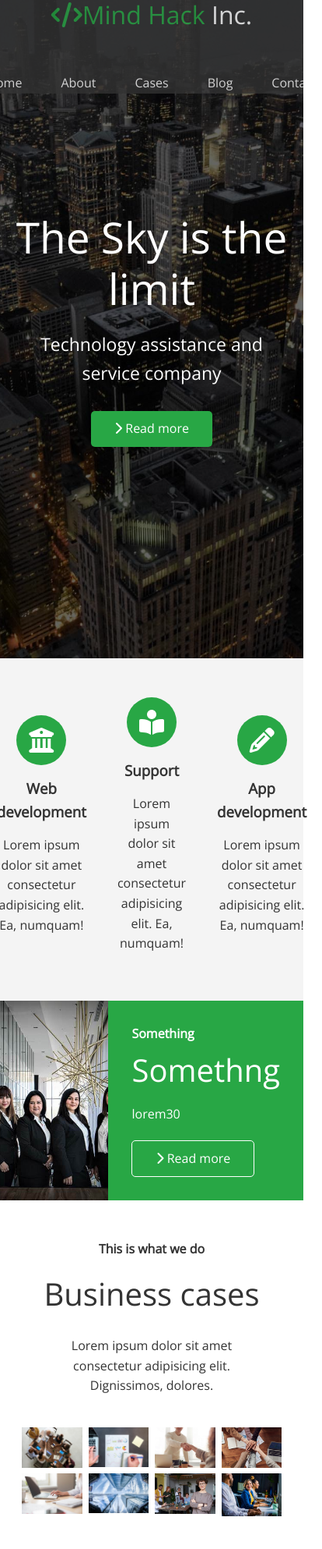
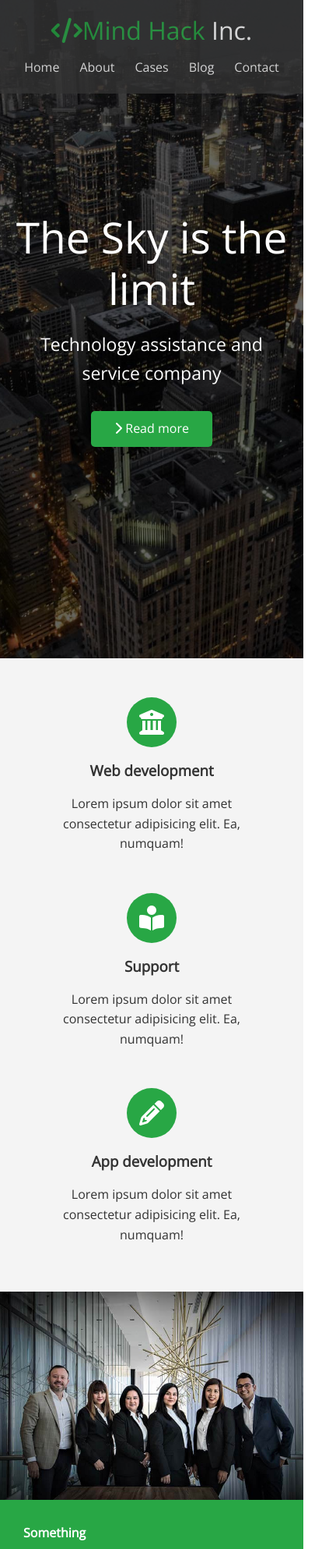
Before and after one commit to Eshh/MindHack-website, a plain HTML site: page pages/index.html in a window 390 px wide. Shown: the top 1986 px of the page at 78% size, 414 px wide, since content can reach past the window. Drawn offline with nearby package versions, Linux system fonts and the light colour scheme; files whose address does not match are found by name.

Commit message:
responsiveness

```diff
--- a/pages/index.html
+++ b/pages/index.html
@@ -5,8 +5,8 @@
     <meta charset="UTF-8">
     <meta http-equiv="X-UA-Compatible" content="IE=edge">
     <meta name="viewport" content="width=device-width, initial-scale=1.0">
+    <link rel="stylesheet" href="../styles/utility-styles.css">
     <link rel="stylesheet" href="../styles/index.css">
-    <link rel="stylesheet" href="../styles/utility-styles.css">
     <link rel="stylesheet" href="https://cdnjs.cloudflare.com/ajax/libs/font-awesome/6.3.0/css/all.min.css"
         integrity="sha512-SzlrxWUlpfuzQ+pcUCosxcglQRNAq/DZjVsC0lE40xsADsfeQoEypE+enwcOiGjk/bSuGGKHEyjSoQ1zVisanQ=="
         crossorigin="anonymous" referrerpolicy="no-referrer" />
--- a/styles/index.css
+++ b/styles/index.css
@@ -62,7 +62,7 @@ input[type="number"]::-webkit-outer-spin-button {
 .navbar a {
   color: #fff;
   padding: 10px 20px;
-  margin: 0 5px;
+  /* margin: 0 5px; */
 }
 
 .navbar a:hover {
@@ -199,5 +199,29 @@ input[type="number"]::-webkit-outer-spin-button {
   .navbar {
     flex-direction: column;
     height: 120px;
+    padding: 20px;
+  }
+
+  .navbar a {
+    padding: 10px 10px;
+    margin: 0 3px;
+  }
+
+  .flex-items {
+    flex-direction: column;
+  }
+
+  .flex-columns .column {
+    flex: 100%;
+    max-width: 100%;
+  }
+
+  .flex-grid .column {
+    flex: 50%;
+    max-width: 50%;
+  }
+
+  .teams img {
+    width: 70%;
   }
 }
```
